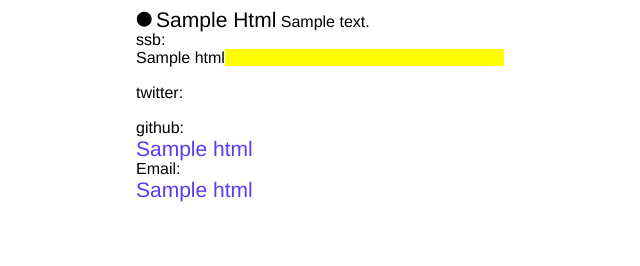
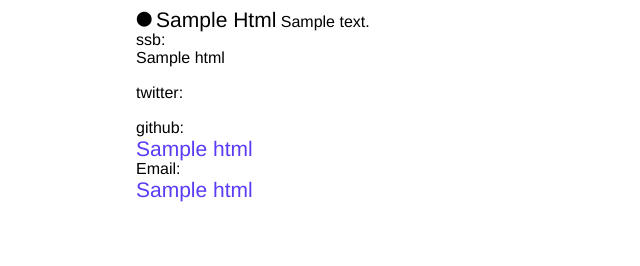
Before and after one commit to blockades/darkcrystal.pw, a PHP site: the page made by site/templates/about.php in a window 1280 px wide. Shown: the part 578-844 px from the top of the page, without its empty margins (0-640 px from the left). Run offline with PHP 8.4, Linux system fonts and the light colour scheme; the template is opened without the code that fills it: most values are stand-ins (such as "Sample title", 1, 10 or a date in 2020); data that the repository does not hold is empty.

Commit message:
ssb_name at top and ssb_publickey hidden no hover WIP

```diff
--- a/assets/css/style.css
+++ b/assets/css/style.css
@@ -350,7 +350,7 @@ figure {
 
 .ssb .ssb_name {
     display: block;
-    z-index: 5;
+    z-index: 3;
     position: relative;
 }
 .ssb .ssb_name span {
@@ -358,13 +358,15 @@ figure {
 }
 
 .ssb .behind_container {
-    background-color: #ff0;
+    background: white;
     position: relative;
     top: -18px;
+    z-index: 2;
 }
 .ssb .ssb_publickey {
     display: block;
-    z-index: 3;
+    z-index: 1;
+    color: white;
 }
 
 @media(max-width: 1024px) {
```
